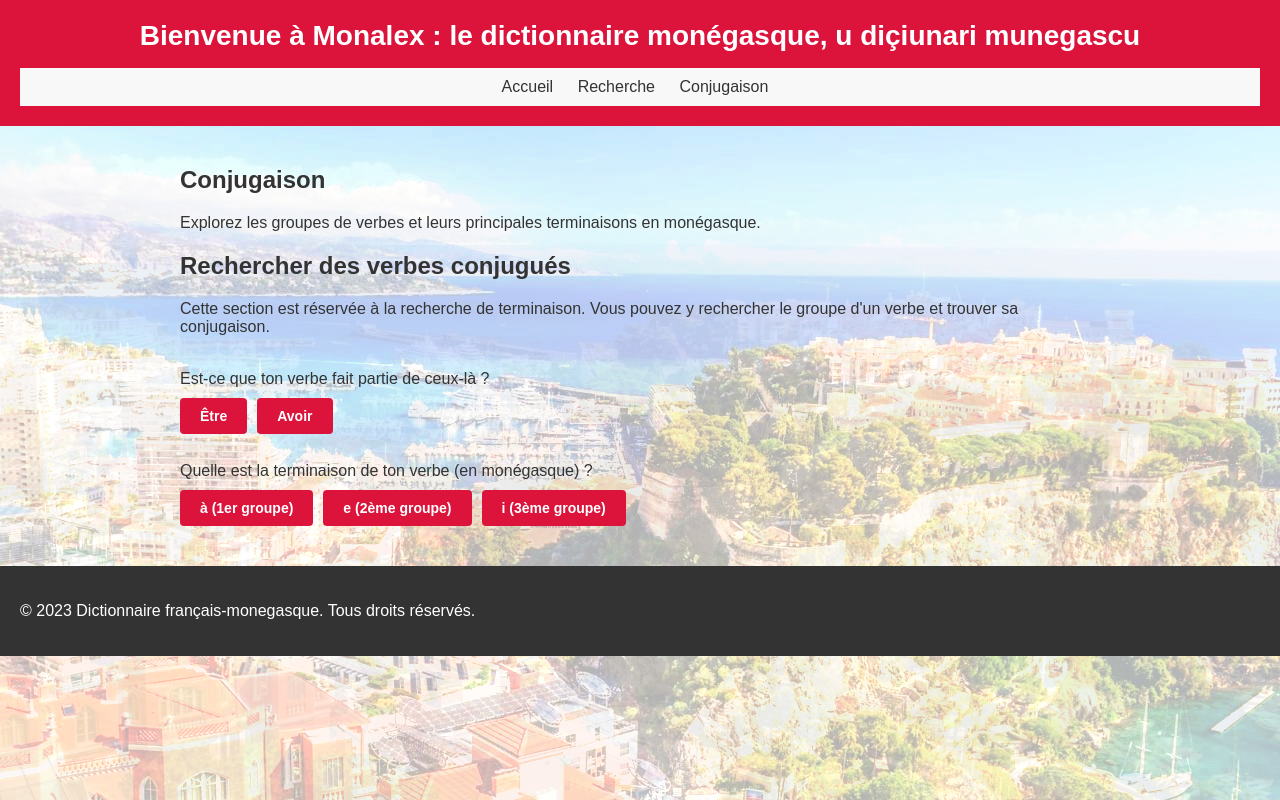
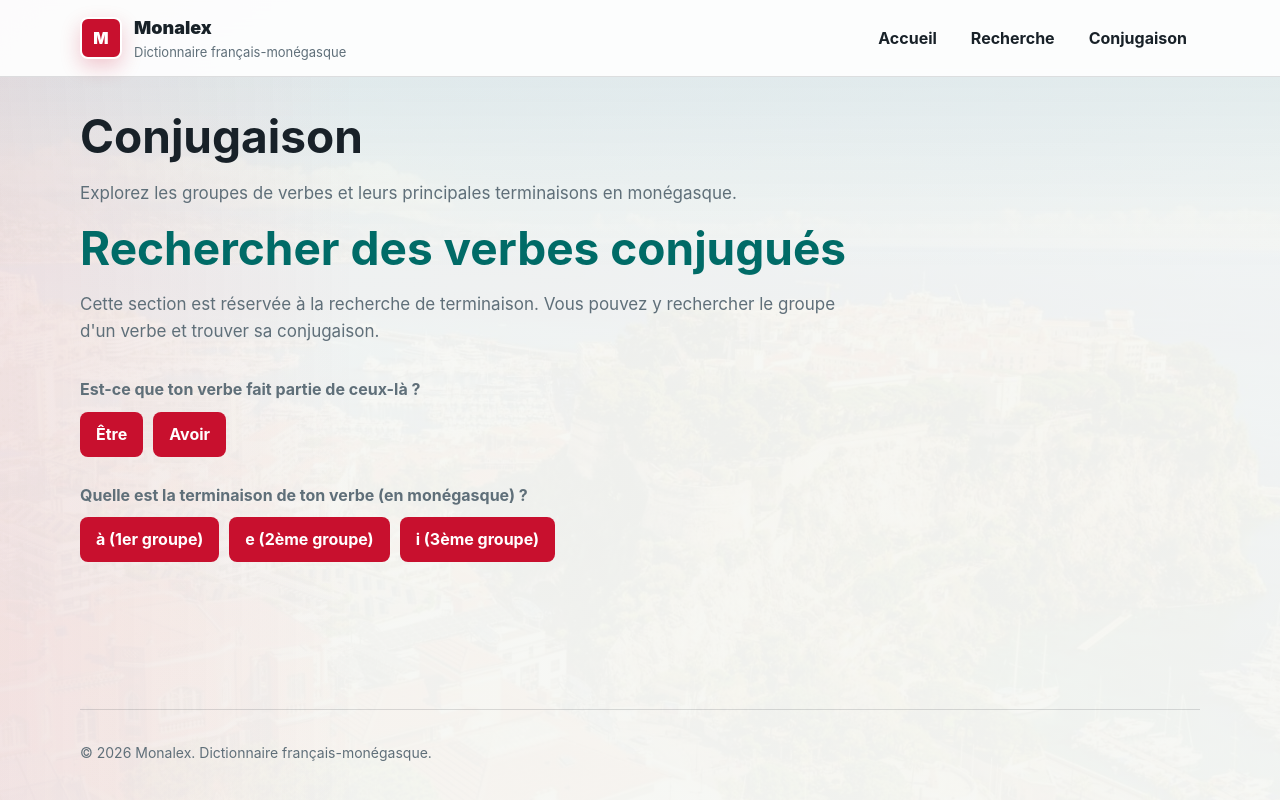
Before and after one commit to PSchmitz-Valckenberg/monalexdictionary, a Python web app: template templates/conjugaison.html in a window 1280 px wide. Run offline with Jinja, Linux system fonts and the light colour scheme; the template is opened without the code that fills it, so the values that code supplies are empty.

Commit message:
Modernize app shell styling

```diff
--- a/static/style.css
+++ b/static/style.css
@@ -1,164 +1,219 @@
-body {
-  background-image: url("Background.jpeg");
-  background-color: #fff;
-  color: #333;
-  font-family: Arial, sans-serif;
-  text-align: left;
-  background-size: cover;
-  background-position: center top;
-  margin: 0;
-  padding: 0;
-  min-height: 100vh;
+:root {
+  --ink: #182128;
+  --muted: #5f6f79;
+  --paper: rgba(255, 255, 255, 0.92);
+  --paper-strong: #ffffff;
+  --line: rgba(24, 33, 40, 0.14);
+  --monaco-red: #c8102e;
+  --monaco-red-dark: #8f1023;
+  --sea: #006b67;
+  --gold: #b9872f;
+  --shadow: 0 18px 42px rgba(24, 33, 40, 0.16);
 }
 
-
-.container {
-  background-color: rgba(255, 255, 255, 0.8);
-  padding: 20px;
-  text-align: left;
-}
-
-.container h2,
-.container p {
-  color: #000;
-  font-weight: bold;
-}
-
-header {
-  background-color: #dc143c;
-  color: #fff;
-  padding: 20px;
-  text-align: center;
-}
-
-button {
-  display: inline-block;
-  padding: 10px 20px;
-  background-color: #dc143c;
-  color: #fff;
-  text-decoration: none;
-  border: 0;
-  border-radius: 4px;
-  transition: background-color 0.3s ease;
-  cursor: pointer;
-}
-
-button:hover {
-  background-color: #990000;
-}
-
-header h1 {
-  font-size: 28px;
-  margin: 0;
-}
-
-nav {
-  background-color: #f8f8f8;
-  padding: 10px;
-  margin-top: 16px;
-}
-
-nav ul {
-  list-style: none;
-  margin: 0;
-  padding: 0;
-}
-
-nav ul li {
-  display: inline-block;
-  margin-right: 10px;
-}
-
-nav ul li a {
-  color: #333;
-  text-decoration: none;
-  padding: 5px;
-}
-
-nav ul li a:hover,
-nav ul li a:focus {
-  color: #dc143c;
-}
-
-main {
-  padding: 20px;
-  animation: fadeIn 1s ease-in-out;
-  max-width: 960px;
-  margin: 0 auto;
-  width: 100%;
+* {
   box-sizing: border-box;
 }
 
-footer {
-  background-color: #333;
-  color: #fff;
-  padding: 20px;
-  text-align: left;
-  box-sizing: border-box;
-  width: 100%;
+body {
+  min-height: 100vh;
+  margin: 0;
+  color: var(--ink);
+  font-family: Inter, ui-sans-serif, system-ui, -apple-system, BlinkMacSystemFont, "Segoe UI", sans-serif;
+  line-height: 1.55;
+  background:
+    linear-gradient(rgba(246, 247, 244, 0.9), rgba(246, 247, 244, 0.94)),
+    url("Background.jpeg") center top / cover fixed;
 }
 
-@keyframes fadeIn {
-  from {
-    opacity: 0;
-  }
-  to {
-    opacity: 1;
-  }
-}
-
-@keyframes slideIn {
-  from {
-    transform: translateX(-100%);
-  }
-  to {
-    transform: translateX(0);
-  }
-}
-
-.animate-fade-in {
-  animation: fadeIn 1s ease-in-out;
-}
-
-.animate-slide-in {
-  animation: slideIn 1s ease-in-out;
-}
-
-/* Adjust the brightness of the background image */
-body::after {
+body::before {
   content: "";
-  display: block;
   position: fixed;
-  top: 0;
-  left: 0;
-  width: 100%;
-  height: 100%;
-  background-image: url("Background.jpeg");
-  opacity: 0.8;
-  filter: brightness(120%); /* Adjust the brightness percentage as desired */
+  inset: 0;
+  pointer-events: none;
+  background:
+    linear-gradient(90deg, rgba(200, 16, 46, 0.08), transparent 28%),
+    linear-gradient(180deg, rgba(0, 107, 103, 0.08), transparent 34%);
   z-index: -1;
 }
 
-
-/* Style for the "monaco-button" class */
-.monaco-button {
-    display: inline-block;
-    padding: 10px 20px;
-    background-color: #dc143c;
-    color: #FFFFFF;
-    border: none;
-    border-radius: 4px;
-    text-align: center;
-    text-decoration: none;
-    font-size: 14px;
-    font-weight: bold;
-    cursor: pointer;
-    transition: background-color 0.3s ease;
+a {
+  color: inherit;
 }
 
-/* Hover effect for the buttons */
+button,
+.monaco-button {
+  display: inline-flex;
+  align-items: center;
+  justify-content: center;
+  min-height: 42px;
+  padding: 10px 16px;
+  color: #fff;
+  background-color: var(--monaco-red);
+  border: 0;
+  border-radius: 8px;
+  font: inherit;
+  font-weight: 700;
+  text-decoration: none;
+  cursor: pointer;
+  transition: background-color 160ms ease, transform 160ms ease, box-shadow 160ms ease;
+}
+
+button:hover,
 .monaco-button:hover {
-    background-color: #990000;
+  background-color: var(--monaco-red-dark);
+  box-shadow: 0 10px 22px rgba(143, 16, 35, 0.22);
+  transform: translateY(-1px);
+}
+
+button:focus-visible,
+a:focus-visible,
+input:focus-visible {
+  outline: 3px solid rgba(184, 135, 47, 0.45);
+  outline-offset: 3px;
+}
+
+.site-header {
+  position: sticky;
+  top: 0;
+  z-index: 10;
+  background: rgba(255, 255, 255, 0.9);
+  border-bottom: 1px solid var(--line);
+  backdrop-filter: blur(18px);
+}
+
+.site-header__inner {
+  display: flex;
+  align-items: center;
+  justify-content: space-between;
+  gap: 24px;
+  width: min(1120px, calc(100% - 32px));
+  margin: 0 auto;
+  padding: 14px 0;
+}
+
+.brand {
+  display: inline-flex;
+  align-items: center;
+  gap: 12px;
+  text-decoration: none;
+}
+
+.brand__mark {
+  display: inline-flex;
+  align-items: center;
+  justify-content: center;
+  width: 42px;
+  height: 42px;
+  color: #fff;
+  background: var(--monaco-red);
+  border: 2px solid var(--paper-strong);
+  border-radius: 8px;
+  box-shadow: 0 8px 20px rgba(200, 16, 46, 0.22);
+  font-weight: 900;
+}
+
+.brand__name,
+.brand__tagline {
+  display: block;
+}
+
+.brand__name {
+  font-size: 18px;
+  font-weight: 900;
+}
+
+.brand__tagline {
+  color: var(--muted);
+  font-size: 13px;
+}
+
+.site-nav ul {
+  display: flex;
+  flex-wrap: wrap;
+  gap: 8px;
+  margin: 0;
+  padding: 0;
+  list-style: none;
+}
+
+.site-nav a {
+  display: inline-flex;
+  align-items: center;
+  min-height: 38px;
+  padding: 8px 12px;
+  color: var(--ink);
+  border: 1px solid transparent;
+  border-radius: 8px;
+  text-decoration: none;
+  font-weight: 750;
+}
+
+.site-nav a:hover {
+  color: var(--monaco-red);
+  background: rgba(200, 16, 46, 0.08);
+  border-color: rgba(200, 16, 46, 0.18);
+}
+
+.page-shell {
+  width: min(1120px, calc(100% - 32px));
+  min-height: calc(100vh - 168px);
+  margin: 0 auto;
+  padding: 34px 0 48px;
+}
+
+.page-shell > h1,
+.page-shell > h2,
+.page-shell > h3,
+.section-title,
+.title {
+  margin: 0 0 10px;
+  line-height: 1.12;
+}
+
+.page-shell > h1 {
+  max-width: 760px;
+  font-size: clamp(34px, 6vw, 68px);
+  letter-spacing: 0;
+}
+
+.page-shell > h2,
+.title {
+  font-size: clamp(28px, 4vw, 46px);
+  letter-spacing: 0;
+}
+
+.section-title {
+  margin-top: 28px;
+  color: var(--sea);
+  font-size: 22px;
+}
+
+.description,
+.page-shell > p,
+.note {
+  max-width: 760px;
+  color: var(--muted);
+  font-size: 17px;
+}
+
+.site-footer {
+  width: min(1120px, calc(100% - 32px));
+  margin: 0 auto 24px;
+  padding: 18px 0 0;
+  color: var(--muted);
+  border-top: 1px solid var(--line);
+  font-size: 14px;
+}
+
+.content-image {
+  display: block;
+  width: min(760px, 100%);
+  height: auto;
+  margin: 22px 0 30px;
+  border: 1px solid var(--line);
+  border-radius: 8px;
+  box-shadow: var(--shadow);
 }
 
 .button-group,
@@ -166,136 +221,55 @@ body::after {
   display: flex;
   flex-wrap: wrap;
   gap: 10px;
-  margin-bottom: 20px;
+  max-width: 800px;
+  margin: 16px 0 24px;
 }
 
 .verb-selection p {
   flex-basis: 100%;
-  margin: 18px 0 0;
+  margin: 16px 0 0;
+  color: var(--muted);
+  font-weight: 700;
 }
 
-.content-image {
-  display: block;
-  width: min(700px, 100%);
-  height: auto;
-  margin: 16px 0 24px;
+@keyframes fadeIn {
+  from {
+    opacity: 0;
+    transform: translateY(8px);
+  }
+  to {
+    opacity: 1;
+    transform: translateY(0);
+  }
 }
 
-.search-form {
-  display: flex;
-  flex-wrap: wrap;
-  gap: 10px;
-  margin: 16px 0 24px;
+.page-shell > * {
+  animation: fadeIn 360ms ease both;
 }
 
-.search-input {
-  flex: 1 1 260px;
-  min-width: 0;
-  padding: 10px 12px;
-  border: 1px solid #aaa;
-  border-radius: 4px;
-  font-size: 16px;
-}
-
-.search-results {
-  max-width: 760px;
-}
-
-.results-list {
-  margin: 0;
-}
-
-.result-item {
-  border-top: 1px solid rgba(0, 0, 0, 0.14);
-  padding: 14px 0 16px;
-}
-
-.result-item:first-child {
-  border-top: 0;
-}
-
-.results-list dt {
-  margin-top: 14px;
-  font-weight: bold;
-}
-
-.results-list dd {
-  margin: 4px 0 0;
-}
-
-.error-message {
-  color: #990000;
-  font-weight: bold;
-}
-
-.ai-explain-button {
-  margin-top: 10px;
-  padding: 8px 12px;
-  font-size: 14px;
-}
-
-.ai-explain-button:disabled {
-  cursor: wait;
-  opacity: 0.7;
-}
-
-.ai-explanation {
-  margin-top: 12px;
-  padding: 14px;
-  border-left: 4px solid #dc143c;
-  background: rgba(255, 255, 255, 0.86);
-}
-
-.ai-explanation h4 {
-  margin: 0 0 8px;
-}
-
-.ai-explanation p {
-  margin: 8px 0;
-}
-
-.ai-notes {
-  margin: 8px 0;
-  padding-left: 20px;
-}
-
-.ai-examples {
-  margin: 10px 0;
-}
-
-.ai-memory-tip,
-.ai-practice-question {
-  font-weight: bold;
-}
-
-.ai-error {
-  color: #990000;
-  font-weight: bold;
-}
-
-.ai-loading {
-  color: #444;
-  font-style: italic;
-}
-
-@media (max-width: 640px) {
-  header {
-    padding: 16px;
+@media (max-width: 760px) {
+  .site-header__inner {
+    align-items: flex-start;
+    flex-direction: column;
+    gap: 12px;
   }
 
-  header h1 {
-    font-size: 22px;
+  .site-nav,
+  .site-nav ul,
+  .site-nav li,
+  .site-nav a {
+    width: 100%;
   }
 
-  nav ul li {
-    display: block;
-    margin: 8px 0;
+  .site-nav a {
+    justify-content: center;
   }
 
-  .search-form button,
-  .search-input,
+  .page-shell {
+    padding-top: 24px;
+  }
+
   .monaco-button {
     width: 100%;
-    box-sizing: border-box;
   }
 }
--- a/templates/base.html
+++ b/templates/base.html
@@ -8,21 +8,29 @@
     {% block head %}{% endblock %}
 </head>
 <body>
-    <header>
-        <h1>Bienvenue à Monalex : le dictionnaire monégasque, u diçiunari munegascu</h1>
-        <nav aria-label="Navigation principale">
+    <header class="site-header">
+        <div class="site-header__inner">
+            <a class="brand" href="{{ url_for('home') }}" aria-label="Monalex accueil">
+                <span class="brand__mark">M</span>
+                <span>
+                    <span class="brand__name">Monalex</span>
+                    <span class="brand__tagline">Dictionnaire français-monégasque</span>
+                </span>
+            </a>
+            <nav class="site-nav" aria-label="Navigation principale">
             <ul>
                 <li><a href="{{ url_for('home') }}">Accueil</a></li>
                 <li><a href="{{ url_for('search') }}">Recherche</a></li>
                 <li><a href="{{ url_for('conjugaison') }}">Conjugaison</a></li>
             </ul>
-        </nav>
+            </nav>
+        </div>
     </header>
-    <main>
+    <main class="page-shell">
         {% block content %}{% endblock %}
     </main>
-    <footer>
-        <p>&copy; 2023 Dictionnaire français-monegasque. Tous droits réservés.</p>
+    <footer class="site-footer">
+        <p>&copy; 2026 Monalex. Dictionnaire français-monégasque.</p>
     </footer>
     <script src="{{ url_for('static', filename='script.js') }}"></script>
     {% block scripts %}{% endblock %}
```
